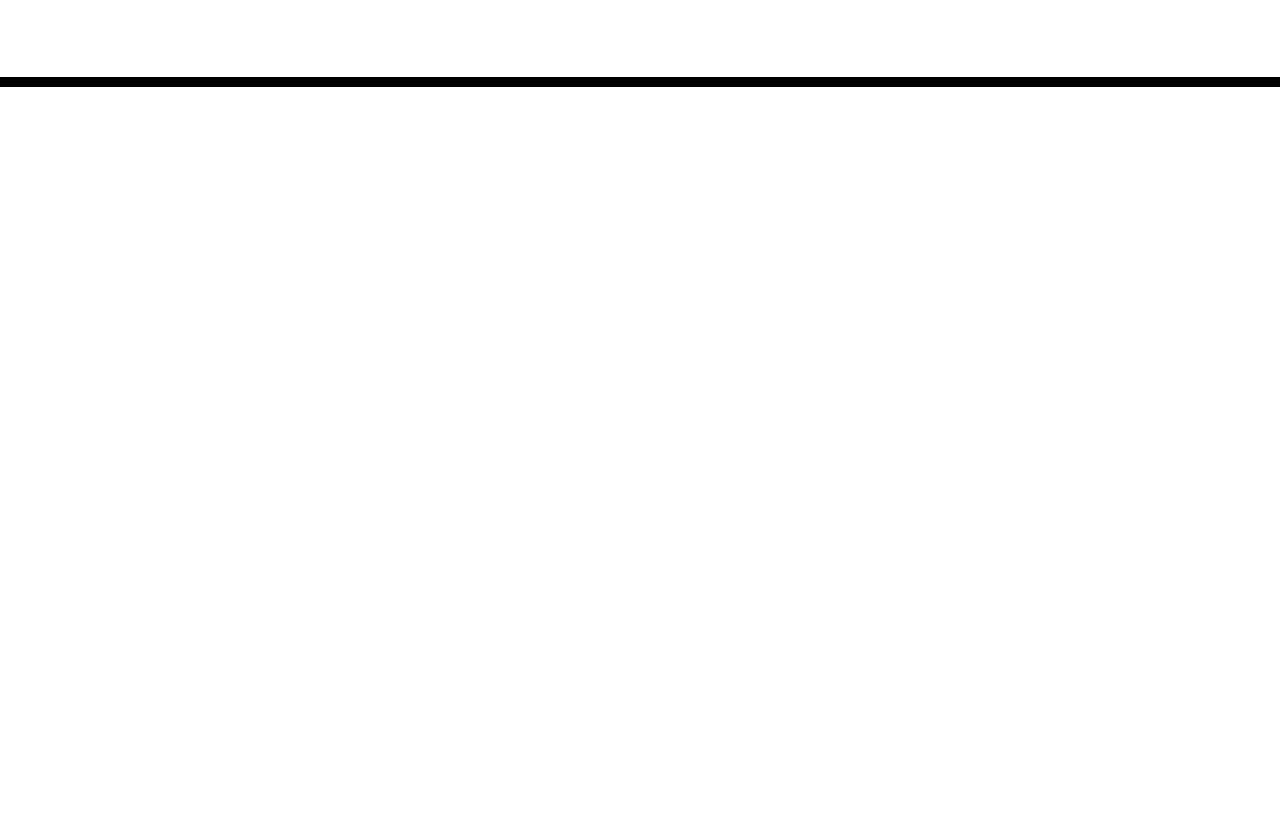
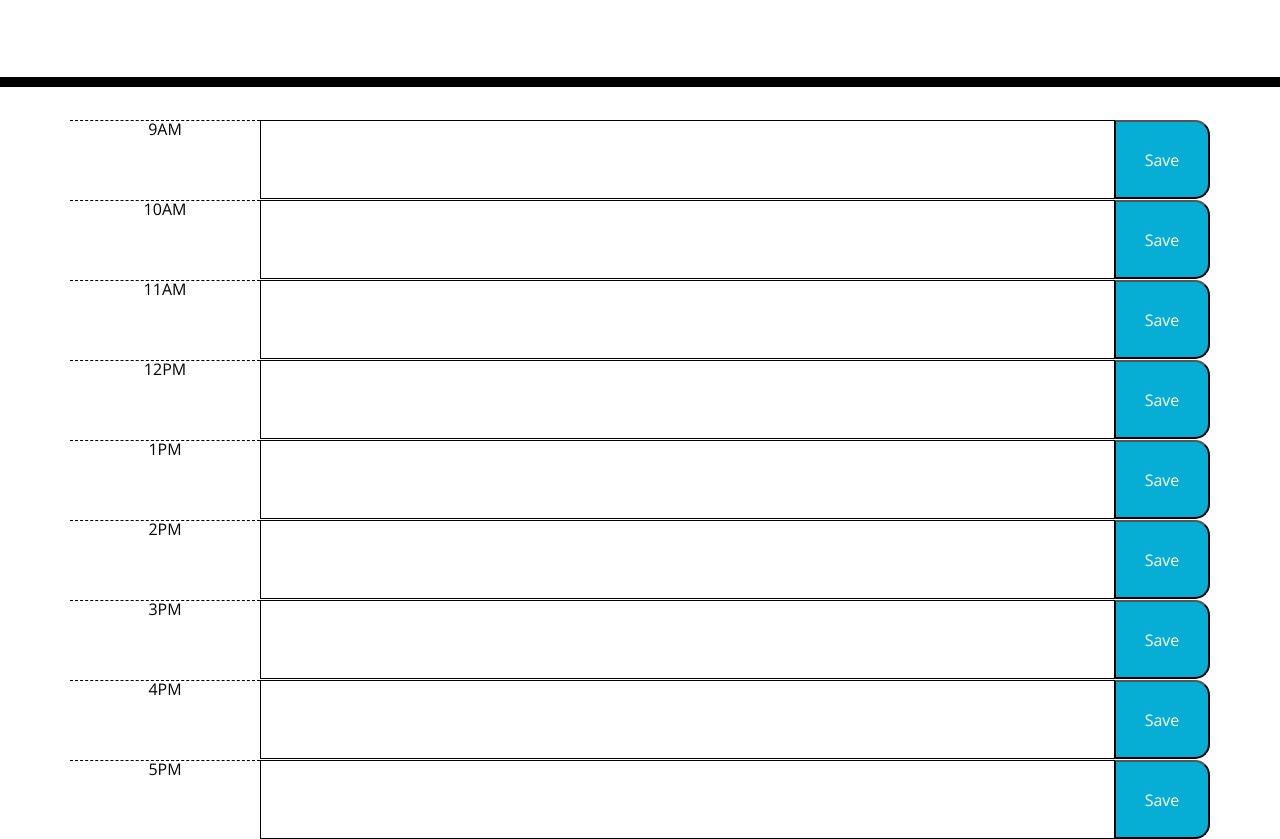
Before and after one commit to mcalcagno47/DailyCalendar, a plain HTML site: page index.html in a window 1280 px wide. Shown: the part 181-1020 px from the top of the page. Before the commit the page ends 800 px from the top, so only its background shows below. Drawn offline with nearby package versions, Linux system fonts and the light colour scheme.

Commit message:
html set-up, times, text areas and buttons are all present.  Adjusted css to have border around textarea

```diff
--- a/assets/style.css
+++ b/assets/style.css
@@ -23,6 +23,7 @@ textarea {
 
 .description {
     white-space: pre-wrap;
+    border: 1pt solid #000000;
 }
 
 .time-block {
--- a/index.html
+++ b/index.html
@@ -30,8 +30,52 @@
     </header>
     <div class="container">
       <!-- Timeblocks go here -->
+      <div id="9am" class="row time-block">
+        <div class="hour col-md-2">9AM</div>
+        <textarea class="description col-md-9"></textarea>
+        <button class="saveBtn col-md-1">Save</button>
+      </div>
+      <div id="10am" class="row time-block">
+        <div class="hour col-md-2">10AM</div>
+        <textarea class="description col-md-9"></textarea>
+        <button class="saveBtn col-md-1">Save</button>
+      </div>
+      <div id="11am" class="row time-block">
+        <div class="hour col-md-2">11AM</div>
+        <textarea class="description col-md-9"></textarea>
+        <button class="saveBtn col-md-1">Save</button>
+      </div>
+      <div id="12pm" class="row time-block">
+        <div class="hour col-md-2">12PM</div>
+        <textarea class="description col-md-9"></textarea>
+        <button class="saveBtn col-md-1">Save</button>
+      </div>
+      <div id="1pm" class="row time-block">
+        <div class="hour col-md-2">1PM</div>
+        <textarea class="description col-md-9"></textarea>
+        <button class="saveBtn col-md-1">Save</button>
+      </div>
+      <div id="2pm" class="row time-block">
+        <div class="hour col-md-2">2PM</div>
+        <textarea class="description col-md-9"></textarea>
+        <button class="saveBtn col-md-1">Save</button>
+      </div>
+      <div id="3pm" class="row time-block">
+        <div class="hour col-md-2">3PM</div>
+        <textarea class="description col-md-9"></textarea>
+        <button class="saveBtn col-md-1">Save</button>
+      </div>
+      <div id="4pm" class="row time-block">
+        <div class="hour col-md-2">4PM</div>
+        <textarea class="description col-md-9"></textarea>
+        <button class="saveBtn col-md-1">Save</button>
+      </div>
+      <div id="5pm" class="row time-block">
+        <div class="hour col-md-2">5PM</div>
+        <textarea class="description col-md-9"></textarea>
+        <button class="saveBtn col-md-1">Save</button>
+      </div>
     </div>
-
     <script src="https://cdnjs.cloudflare.com/ajax/libs/jquery/3.2.1/jquery.min.js"></script>
     <script src="https://cdnjs.cloudflare.com/ajax/libs/moment.js/2.24.0/moment.min.js"></script>
   </body>
```
